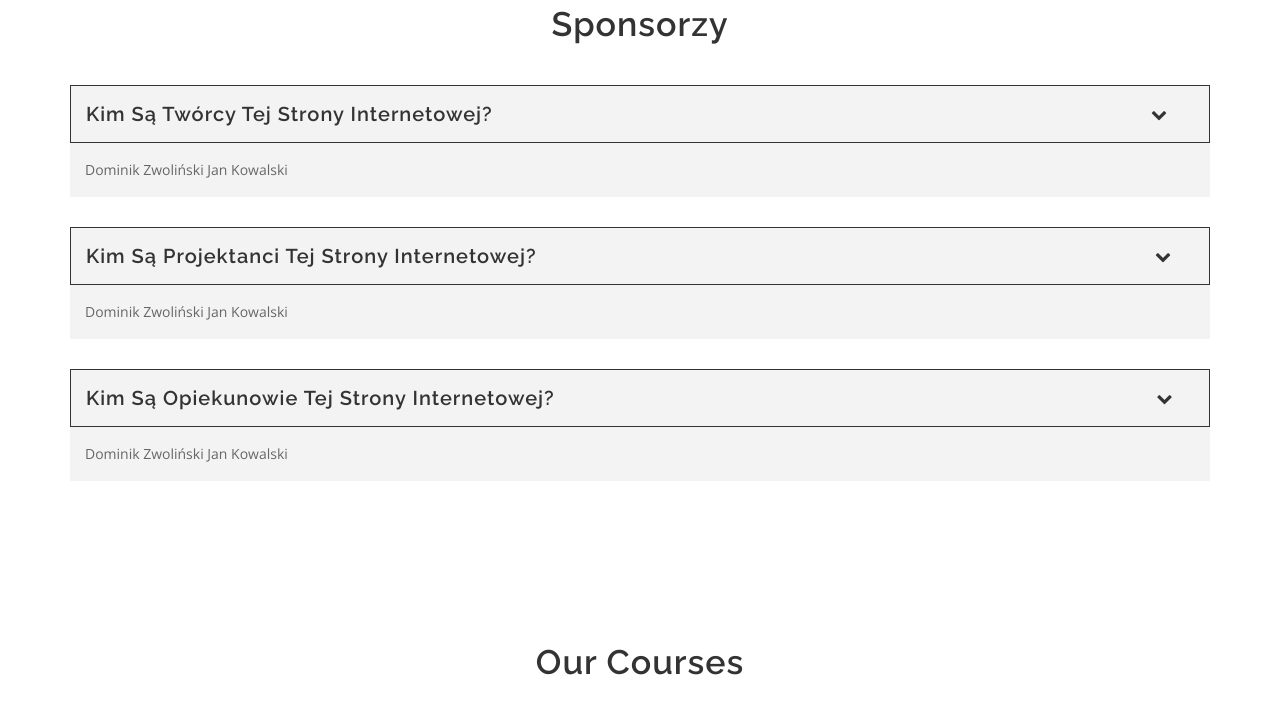
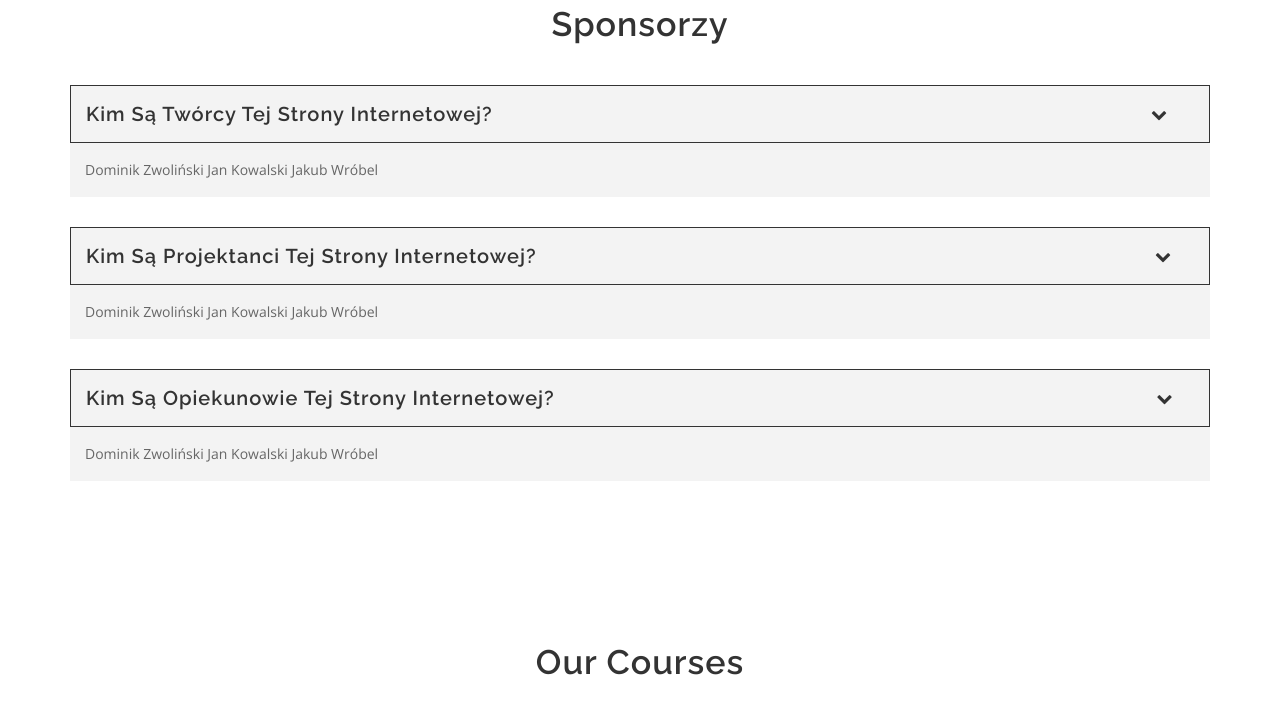
Before and after one commit to zwolinskidominik/Leadsite, a plain HTML site: page index.html in a window 1280 px wide. Shown: the part 1237-1939 px from the top of the page. Drawn offline with nearby package versions, Linux system fonts and the light colour scheme.

Commit message:
Add Minor Sponsors

```diff
--- a/index.html
+++ b/index.html
@@ -199,7 +199,7 @@
                   </div>
                 </div>
                 <p class="faq-ans faq-answer-pad faq-answer-bg">
-                  Dominik Zwoliński Jan Kowalski
+                  Dominik Zwoliński Jan Kowalski Jakub Wróbel
                 </p>
               </div>
 
@@ -215,7 +215,7 @@
                   </div>
                 </div>
                 <p class="faq-ans faq-answer-pad faq-answer-bg">
-                  Dominik Zwoliński Jan Kowalski
+                  Dominik Zwoliński Jan Kowalski Jakub Wróbel
                 </p>
               </div>
 
@@ -231,7 +231,7 @@
                   </div>
                 </div>
                 <p class="faq-ans faq-answer-pad faq-answer-bg">
-                  Dominik Zwoliński Jan Kowalski
+                  Dominik Zwoliński Jan Kowalski Jakub Wróbel
                 </p>
               </div>
             </div>
```
